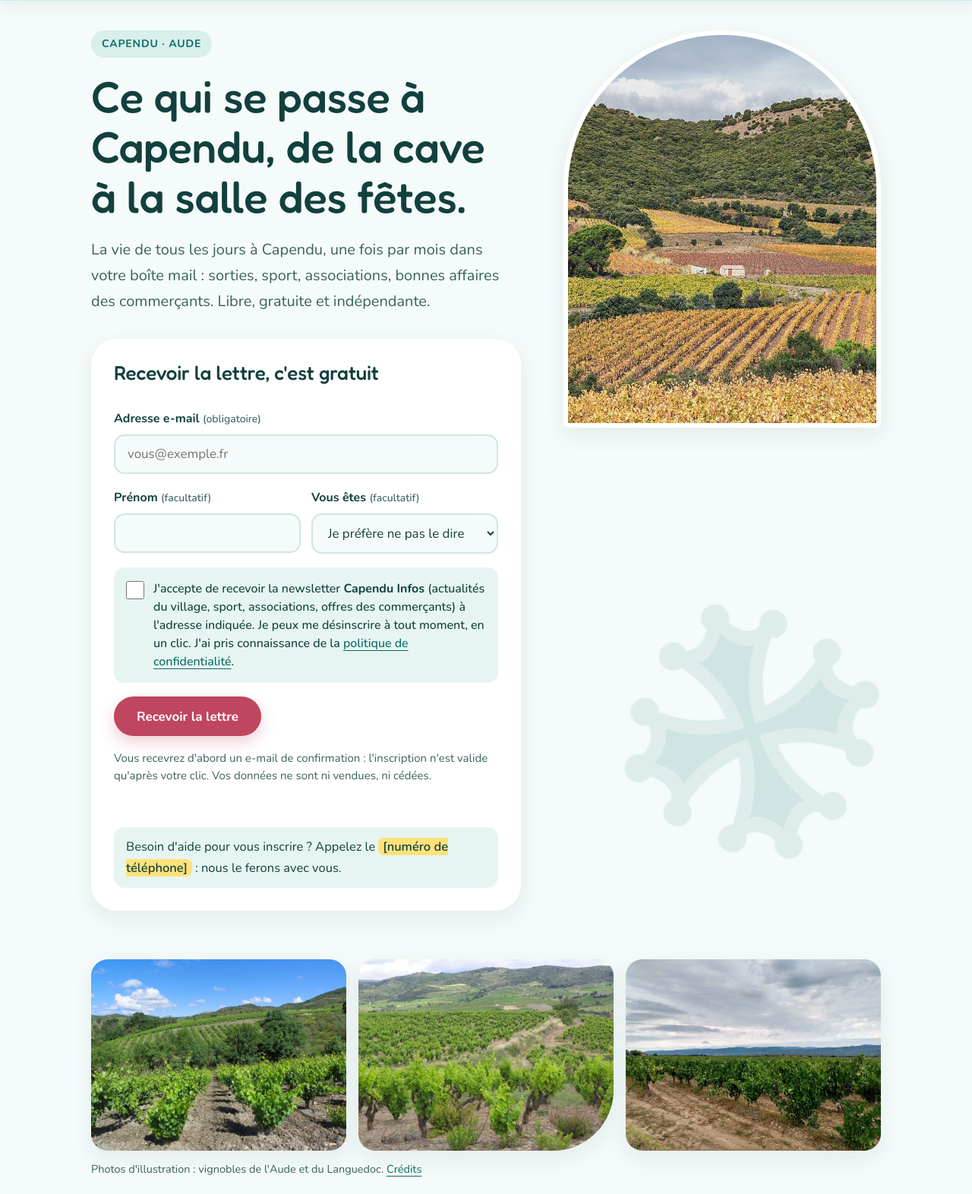
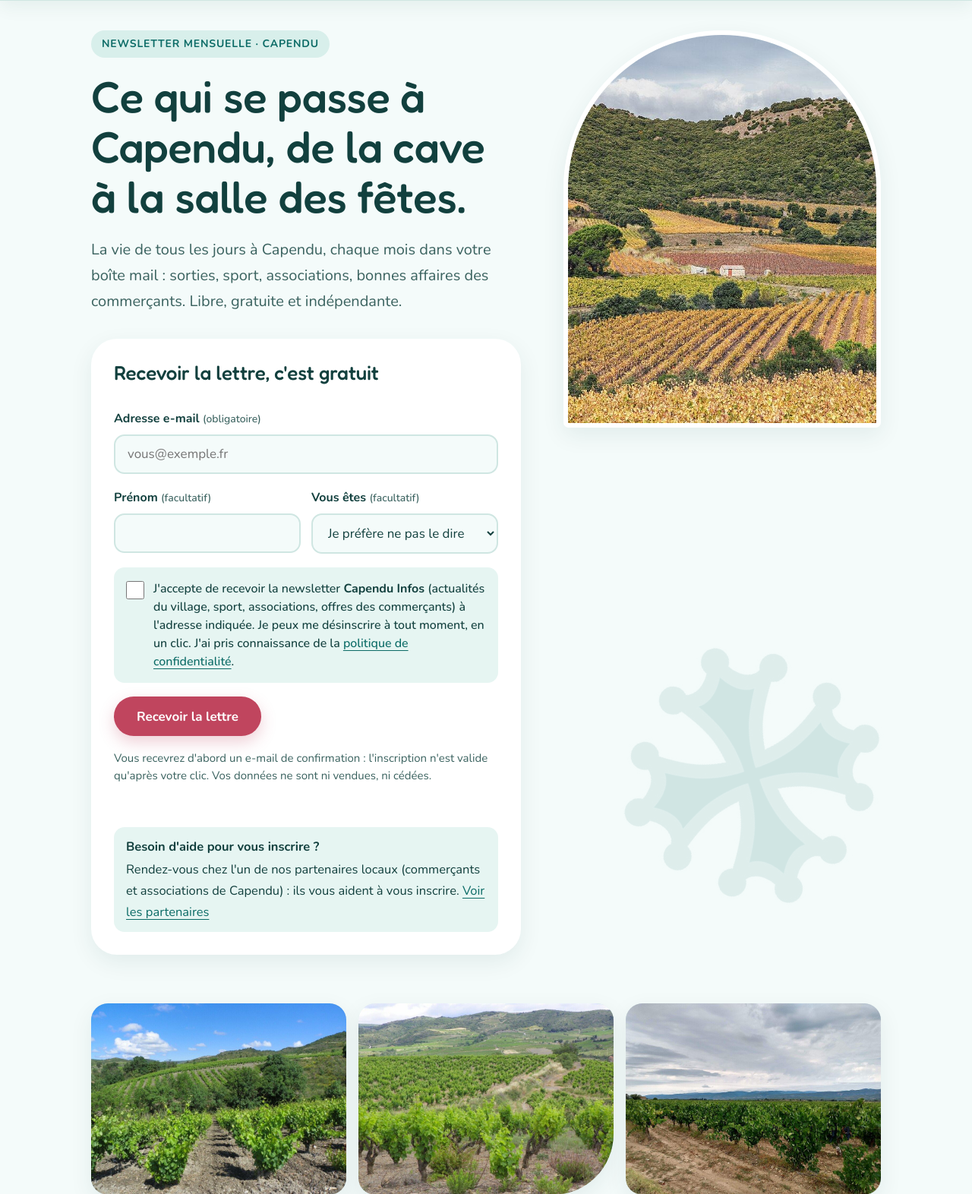
Before and after one commit to lotierimmobilier-prog/Studies, a PHP site: page /newsletter-capendu/index.html in a window 1280 px wide. Shown: the part 72-1644 px from the top of the page at 76% size. Run offline with PHP 8.4, Linux system fonts and the light colour scheme.

Commit message:
Aide à l'inscription via les partenaires locaux et newsletter mensuelle mise en avant
Co-Authored-By: Claude Sonnet 5.5 <noreply@anthropic.com>
Claude-Session: https://claude.ai/code/session_01TzcMvJ2NRYzndZkisSww93

```diff
--- a/newsletter-capendu/index.html
+++ b/newsletter-capendu/index.html
@@ -4,7 +4,7 @@
   <meta charset="utf-8">
   <meta name="viewport" content="width=device-width, initial-scale=1">
   <title>Capendu Infos – la newsletter libre du village</title>
-  <meta name="description" content="Capendu Infos : la newsletter libre, gratuite et indépendante des commerçants et des associations de Capendu (Aude). Inscription sans engagement, données protégées (RGPD).">
+  <meta name="description" content="Capendu Infos : la newsletter mensuelle, libre, gratuite et indépendante des commerçants et des associations de Capendu (Aude). Inscription sans engagement, données protégées (RGPD).">
   <!-- Aucune ressource externe : tout est servi par ce site (pas de Google Fonts, pas de statistiques, pas de cookie). -->
   <meta http-equiv="Content-Security-Policy" content="default-src 'self'; img-src 'self' data:; style-src 'self'; script-src 'self'; form-action 'self' https://*.sibforms.com https://*.brevo.com; base-uri 'self'">
   <meta name="referrer" content="strict-origin-when-cross-origin">
@@ -33,9 +33,9 @@
     <section class="hero" aria-labelledby="titre-principal">
       <div class="inner hero-grid">
         <div class="hero-text">
-          <p class="eyebrow">Capendu · Aude</p>
+          <p class="eyebrow">Newsletter mensuelle · Capendu</p>
           <h1 id="titre-principal">Ce qui se passe à Capendu, de la cave à la salle des fêtes.</h1>
-          <p class="lead">La vie de tous les jours à Capendu, une fois par mois dans votre boîte mail : sorties, sport, associations, bonnes affaires des commerçants. Libre, gratuite et indépendante.</p>
+          <p class="lead">La vie de tous les jours à Capendu, chaque mois dans votre boîte mail : sorties, sport, associations, bonnes affaires des commerçants. Libre, gratuite et indépendante.</p>
 
           <form id="inscription" class="signup" method="post" action="REMPLACER-PAR-LIEN-FORMULAIRE-BREVO" novalidate>
             <h2 class="signup-title">Recevoir la lettre, c'est gratuit</h2>
@@ -72,7 +72,7 @@
             <button class="btn" type="submit">Recevoir la lettre</button>
             <p class="signup-note">Vous recevrez d'abord un e-mail de confirmation : l'inscription n'est valide qu'après votre clic. Vos données ne sont ni vendues, ni cédées.</p>
             <p id="form-status" class="form-status" role="status" aria-live="polite"></p>
-            <p class="help">Besoin d'aide pour vous inscrire ? Appelez le <span class="todo">[numéro de téléphone]</span> : nous le ferons avec vous.</p>
+            <p class="help"><strong>Besoin d'aide pour vous inscrire ?</strong> Rendez-vous chez l'un de nos partenaires locaux (commerçants et associations de Capendu) : ils vous aident à vous inscrire. <a href="#partenaires">Voir les partenaires</a></p>
           </form>
         </div>
 
@@ -115,8 +115,8 @@
       <h2 id="t-tous">Pensée pour tous</h2>
       <ul class="everyone-grid">
         <li><h3>Simple à lire</h3><p>Des textes courts, de gros caractères, des phrases claires. Lisible sur téléphone, tablette ou ordinateur.</p></li>
-        <li><h3>Rapide à suivre</h3><p>Un seul rendez-vous par mois, avec un sommaire en haut pour aller droit à ce qui vous intéresse.</p></li>
-        <li><h3>Un coup de main si besoin</h3><p>Pas à l'aise avec l'informatique ? Nous vous aidons à vous inscrire par téléphone.</p></li>
+        <li><h3>Un rendez-vous par mois</h3><p>Une newsletter mensuelle, jamais plus, avec un sommaire en haut pour aller droit à ce qui vous intéresse.</p></li>
+        <li><h3>Un coup de main si besoin</h3><p>Pas à l'aise avec l'informatique ? Nos partenaires locaux, commerçants et associations, vous aident à vous inscrire.</p></li>
       </ul>
     </section>
 
@@ -126,8 +126,20 @@
       <ol class="steps">
         <li><h3>Je m'inscris</h3><p>Une adresse e-mail suffit. Le prénom et le profil sont facultatifs.</p></li>
         <li><h3>Je confirme</h3><p>Je clique sur le lien reçu par e-mail. Sans clic, rien n'est enregistré.</p></li>
-        <li><h3>Je reçois la lettre</h3><p>Une fois par mois, en début de mois. Chaque numéro contient un lien pour se désinscrire en un clic.</p></li>
+        <li><h3>Je reçois la lettre</h3><p>Une newsletter mensuelle, en début de mois. Chaque numéro contient un lien pour se désinscrire en un clic.</p></li>
       </ol>
+    </section>
+
+    <!-- PARTENAIRES D'AIDE -->
+    <section id="partenaires" class="inner partners" aria-labelledby="t-partenaires">
+      <h2 id="t-partenaires">Besoin d'un coup de main pour vous inscrire ?</h2>
+      <p class="section-intro">Pas d'ordinateur, pas à l'aise avec le téléphone ou les e-mails ? Passez voir l'un de nos partenaires locaux. Il vous aide à remplir le formulaire, en toute simplicité.</p>
+      <ul class="partner-list">
+        <li><span class="todo">[Nom du commerce ou de l'association partenaire]</span><br><small>Adresse, horaires</small></li>
+        <li><span class="todo">[Nom du commerce ou de l'association partenaire]</span><br><small>Adresse, horaires</small></li>
+        <li><span class="todo">[Nom du commerce ou de l'association partenaire]</span><br><small>Adresse, horaires</small></li>
+      </ul>
+      <p class="photo-note">Votre inscription reste personnelle : vous restez maître de vos données et vous devez confirmer vous-même par e-mail. Le partenaire ne conserve rien. <a href="#confidentialite">En savoir plus</a></p>
     </section>
 
     <!-- CONTRIBUER -->
@@ -208,6 +220,9 @@
         <h3>6. Qui reçoit vos données ?</h3>
         <p>Uniquement l'éditeur et notre prestataire d'envoi, <span class="todo">Brevo (société française)</span>, qui agit comme sous-traitant selon un contrat conforme à l'article 28 du RGPD. Vos données ne sont ni vendues, ni louées, ni cédées à des tiers, y compris aux commerçants et aux associations dont les annonces figurent dans la lettre. Ceux-ci ne voient jamais la liste des abonnés.</p>
 
+        <h3>6 bis. Aide à l'inscription par un partenaire local</h3>
+        <p>Si vous le souhaitez, un commerçant ou une association partenaire peut vous aider à remplir le formulaire, à votre demande et en votre présence. Il ne fait que saisir les informations que vous lui indiquez : il ne les conserve pas, ne les note nulle part et ne les utilise pas pour autre chose. Votre consentement reste personnel et l'inscription n'est valide qu'après votre clic sur le lien reçu par e-mail.</p>
+
         <h3>7. Quels sont vos droits ?</h3>
         <p>Vous pouvez à tout moment : <strong>accéder</strong> à vos données, les <strong>rectifier</strong>, les <strong>faire effacer</strong>, vous <strong>opposer</strong> à leur traitement, en demander la <strong>limitation</strong>, les récupérer (<strong>portabilité</strong>) et <strong>retirer votre consentement</strong>. Écrivez à <span class="todo">[adresse e-mail dédiée]</span> : nous répondons sous un mois. Vous pouvez aussi vous désinscrire en un clic grâce au lien présent en bas de chaque numéro.</p>
         <p>Si vous estimez que vos droits ne sont pas respectés, vous pouvez déposer une réclamation auprès de la <strong>CNIL</strong> : <a href="https://www.cnil.fr/fr/plaintes" rel="noopener noreferrer" target="_blank">cnil.fr/fr/plaintes</a>.</p>
--- a/newsletter-capendu/styles.css
+++ b/newsletter-capendu/styles.css
@@ -180,3 +180,10 @@ th{background:var(--bg-2);color:var(--ink);font-weight:700}
 .everyone-grid p{color:var(--ink-soft);font-size:17.5px}
 @media (max-width:760px){.everyone-grid{grid-template-columns:1fr}}
 .help{font-size:16.5px;color:var(--ink);background:var(--bg-2);border-radius:var(--r-sm);padding:12px 16px}
+
+/* Partenaires d'aide à l'inscription */
+.partners{padding-top:16px;padding-bottom:64px}
+.partner-list{list-style:none;margin:0 0 14px;padding:0;display:grid;grid-template-columns:repeat(auto-fit,minmax(240px,1fr));gap:16px}
+.partner-list li{background:var(--card);border-radius:var(--r);padding:20px 22px;box-shadow:var(--shadow);font-weight:700}
+.partner-list small{font-weight:500;color:var(--ink-soft);font-size:15.5px}
+.help strong{display:block;margin-bottom:2px}
```
